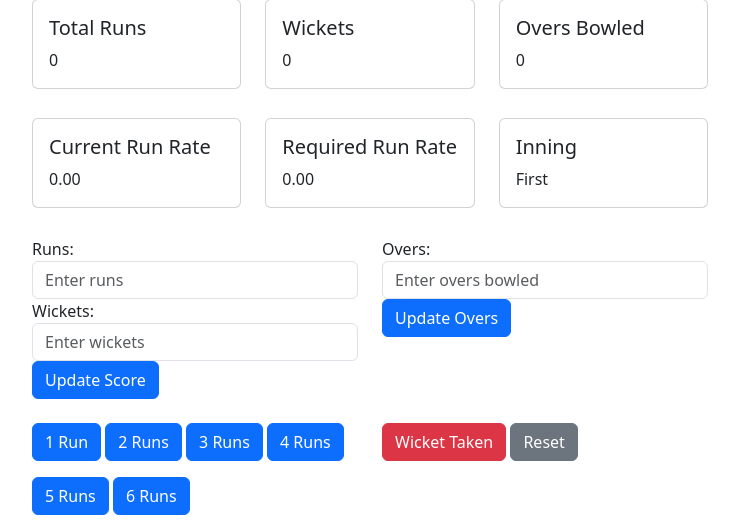
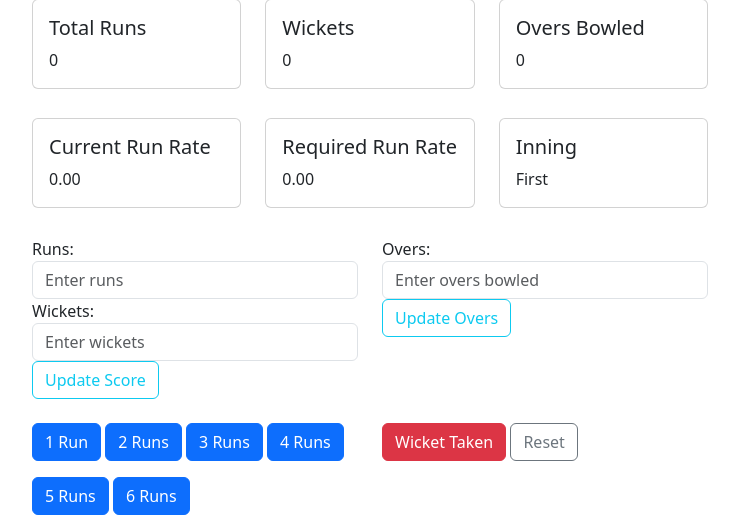
Before and after one commit to RuAstro/Restart_cricket, a Flask app: template templates/scorer_page.html in a window 1280 px wide. Shown: the part 399-930 px from the top of the page, without its empty margins (270-1009 px from the left). Run offline with Flask 3, Linux system fonts and the light colour scheme; the template is opened without the code that fills it, so the values that code supplies are empty; some libraries are stand-ins or nearby versions.

Commit message:
change buttons to outline color

```diff
--- a/templates/scorer_page.html
+++ b/templates/scorer_page.html
@@ -121,14 +121,14 @@
                 <label for="wicketsInput">Wickets:</label>
                 <input type="number" class="form-control" id="wicketsInput" placeholder="Enter wickets">
             </div>
-            <button class="btn btn-primary btn-block" onclick="updateScore()">Update Score</button>
+            <button class="btn btn-outline-info" onclick="updateScore()">Update Score</button>
         </div>
         <div class="col-md-6">
             <div class="form-group">
                 <label for="oversInput">Overs:</label>
                 <input type="number" class="form-control" id="oversInput" placeholder="Enter overs bowled">
             </div>
-            <button class="btn btn-primary btn-block" onclick="updateOvers()">Update Overs</button>
+            <button class="btn btn-outline-info" onclick="updateOvers()">Update Overs</button>
         </div>
     </div>
 
@@ -144,7 +144,7 @@
         </div>
         <div class="col-md-6">
             <button class="btn btn-danger btn-block mb-3" onclick="addWicket()">Wicket Taken</button>
-            <button class="btn btn-secondary btn-block mb-3" onclick="resetScore()">Reset</button>
+            <button class="btn btn-outline-secondary btn-block mb-3" onclick="resetScore()">Reset</button>
         </div>
     </div>
 </div>
```
